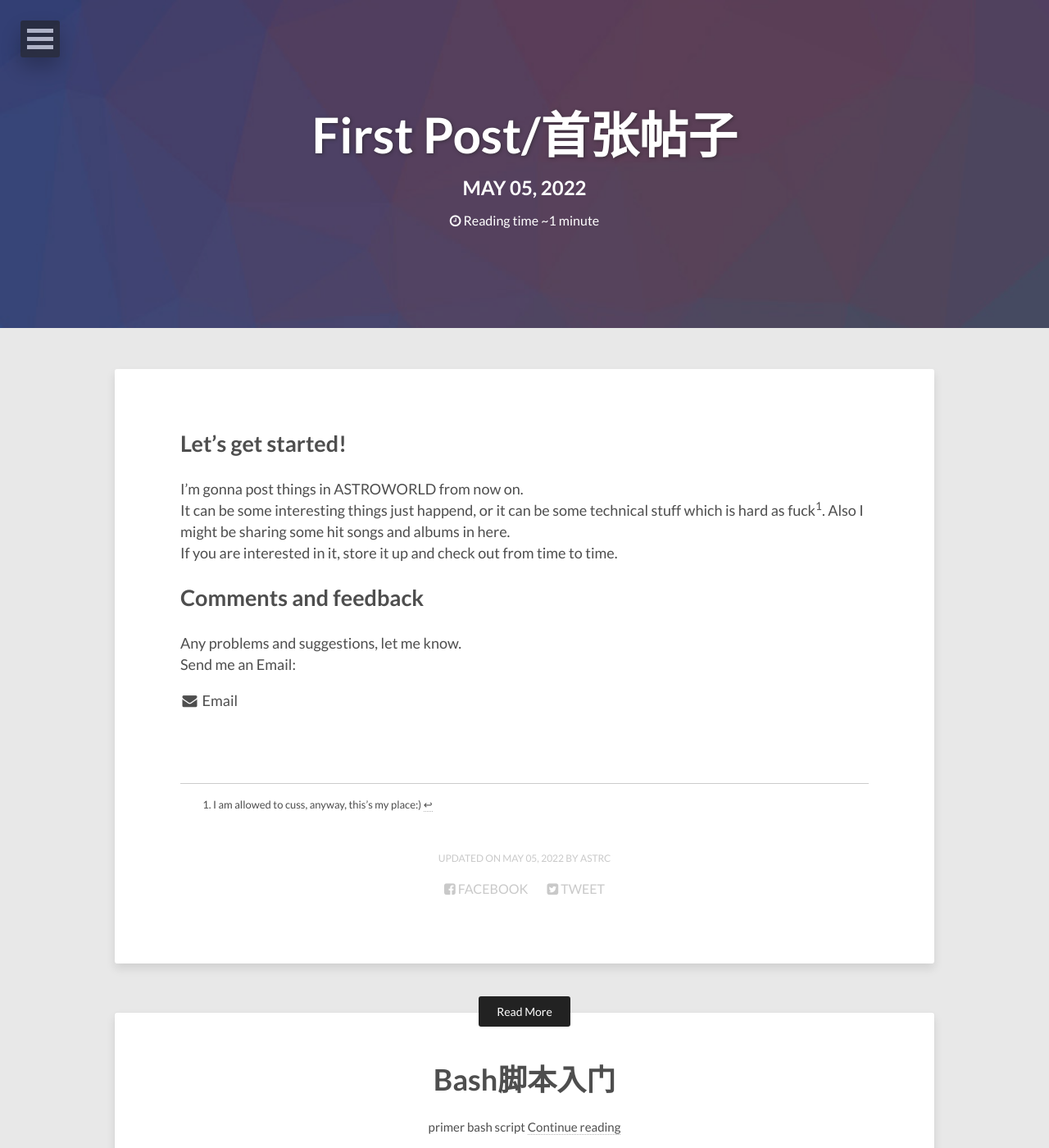
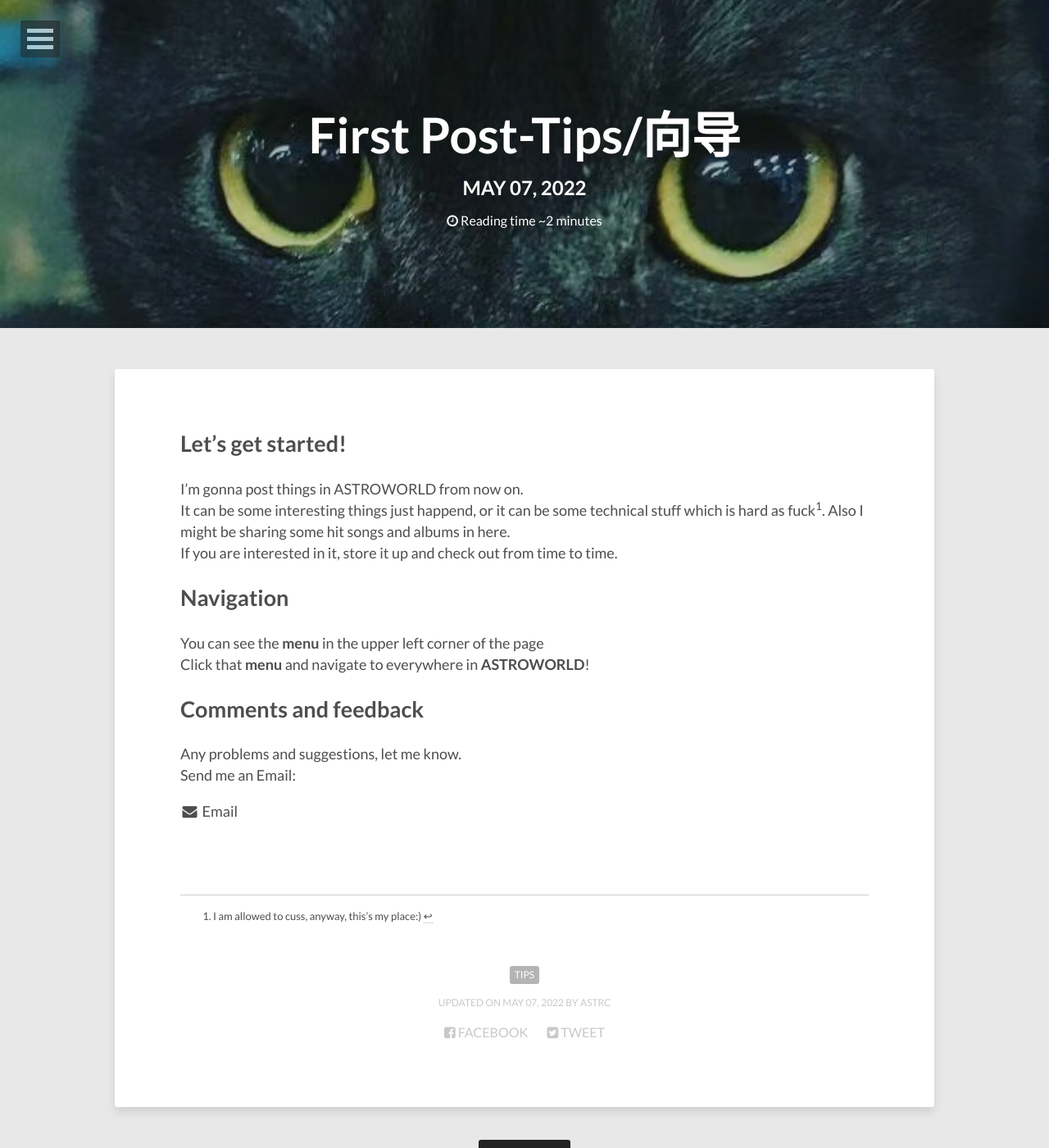
Before and after one commit to lucameng/lucameng.github.io, a Jekyll site: the page built from _posts/2022-05-07-post-test.md, in a window 1280 px wide and 1400 px high. Shown: the whole window at 82% size. Built offline with Jekyll 4.4.1, drawn with Linux system fonts in a browser that asks for light colours.

Commit message:
add Tips and profile image

```diff
--- a/_posts/2022-05-05-post-test.md
+++ b/_posts/2022-05-07-post-test.md
@@ -1,11 +1,12 @@
 ---
 layout: post
-title: First Post/首张帖子
-description: "This post aims to test the feasibility of posting."
-modified: 2022-05-05
+title: First Post-Tips/向导
+description: "This post aims to test the feasibility of posting and give yall some tips of ASTROWORLD."
+modified: 2022-05-07
+tags: [Tips]
 image:
   path: /images/abstract-6.jpg
-  feature: abstract-6.jpg
+  feature: blackcat.jpg
 ---
 
 ## Let's get started!
@@ -13,6 +14,11 @@ image:
 I'm gonna post things in ASTROWORLD from now on.
 It can be some interesting things just happend, or it can be some technical stuff which is hard as fuck[^1]. Also I might be sharing some hit songs and albums in here.
 If you are interested in it, store it up and check out from time to time.
+
+## Navigation
+
+ You can see the **menu** in the upper left corner of the page
+ Click that **menu** and navigate to everywhere in **ASTROWORLD**!
 
 ## Comments and feedback
 Any problems and suggestions, let me know.
--- a/index.html
+++ b/index.html
@@ -12,9 +12,9 @@ image:
 <article class="hentry">
   <header>
     {% if post.image.feature %}
-      <!-- div class="entry-image-index">
+      <div class="entry-image-index">
         <a href="{{ site.url }}{{ post.url }}" title="{{ post.title }}"><img src="{{ site.url }}/images/{{ post.image.feature }}" alt="{{ post.title }}"></a>
-      </div --><!-- /.entry-image -->
+      </div><!-- /.entry-image -->
     {% endif %}
     <div class="entry-meta">
       <span class="entry-date date published updated"><time datetime="{{ post.date | date_to_xmlschema }}"><a href="{{ site.url }}{{ post.url }}">{{ post.date | date: "%B %d, %Y" }}</a></time></span><span class="author vcard"><span class="fn"><a href="{{ site.url }}/about/" title="About {{ site.owner.name }}">{{ site.owner.name }}</a></span></span>
```
